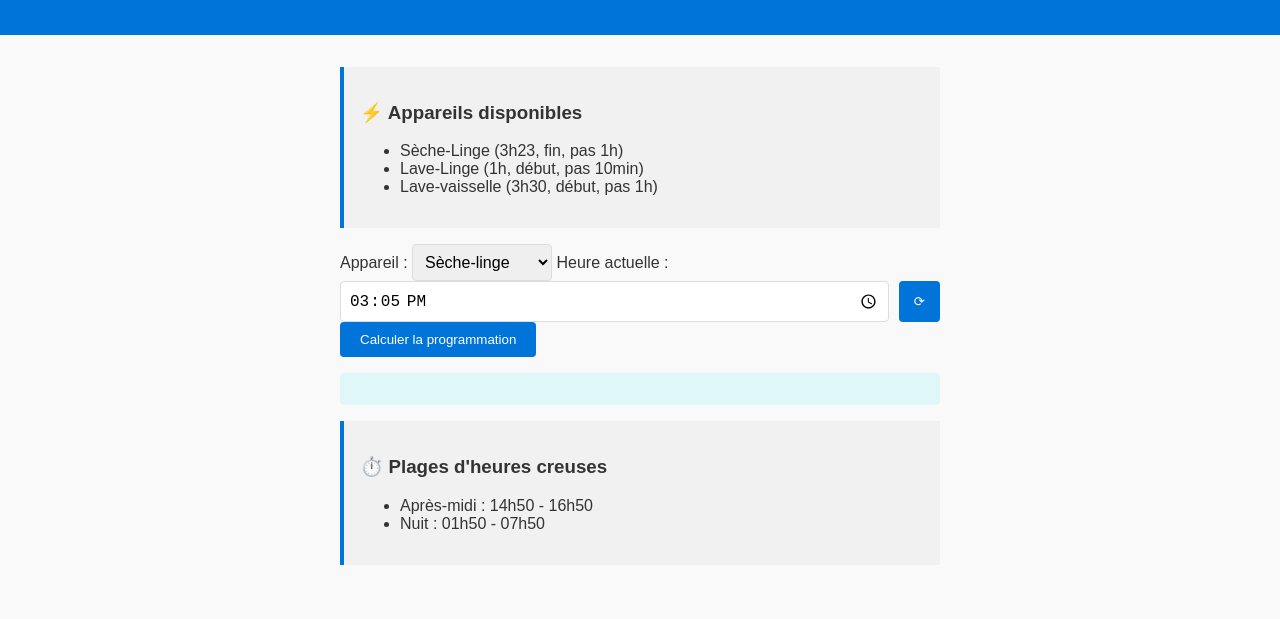
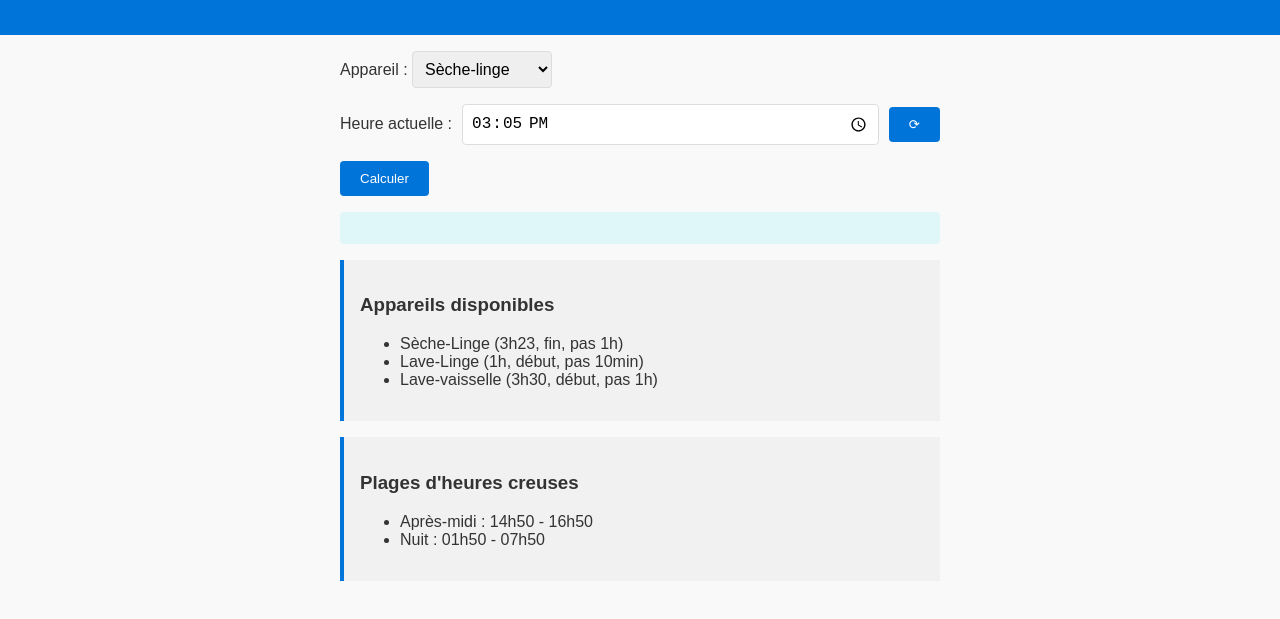
Before and after one commit to alex3890/heures-creuses, a plain HTML site: page index.html in a window 1280 px wide. Shown: the part 77-696 px from the top of the page. Drawn offline with Linux system fonts and the light colour scheme.

Commit message:
Update index.html

```diff
--- a/index.html
+++ b/index.html
@@ -4,6 +4,7 @@
     <title>Optimisation Heures Creuses</title>
     <link rel="stylesheet" href="style.css">
     <meta charset="UTF-8">
+	<meta name="viewport" content="width=device-width, initial-scale=1.0, viewport-fit=cover, maximum-scale=1.0">
 </head>
 <body>
     <header>
@@ -11,15 +12,6 @@
     </header>
 
     <main>
-		<div class="form-group">
-			<div class="hc-info">
-				<h3>⚡ Appareils disponibles</h3>
-				<ul>
-					<li>Sèche-Linge (3h23, fin, pas 1h)</li>
-					<li>Lave-Linge (1h, début, pas 10min)</li>
-					<li>Lave-vaisselle (3h30, début, pas 1h)</li>
-				</ul>
-			</div>
 
         <label for="appareil">Appareil :</label>
         <select id="appareil">
@@ -28,19 +20,26 @@
             <option value="lave-vaisselle">Lave-vaisselle</option>
         </select>
 
+        <div style="display: flex; align-items: center; gap: 10px; margin-top: 1rem;">
             <label for="horaire">Heure actuelle :</label>
-			<div style="display: flex; gap: 10px;">
-				<input type="time" id="horaire" style="flex:1;">
-				<button type="button" onclick="updateHeureActuelle()" style="width: auto; padding: 0 15px;">⟳</button>
+            <input type="time" id="horaire" style="flex: 1;">
+            <button type="button" onclick="updateHeureActuelle()" title="Actualiser l'heure">⟳</button>
         </div>
 
-			<button id="btn-calculer">Calculer la programmation</button>
-		</div>
-
+        <button id="btn-calculer" style="margin-top: 1rem;">Calculer</button>
         <div id="resultat"></div>
 
 		<div class="hc-info">
-			<h3>⏱️ Plages d'heures creuses</h3>
+            <h3>Appareils disponibles</h3>
+            <ul>
+                <li>Sèche-Linge (3h23, fin, pas 1h)</li>
+                <li>Lave-Linge (1h, début, pas 10min)</li>
+                <li>Lave-vaisselle (3h30, début, pas 1h)</li>
+            </ul>
+        </div>
+
+        <div class="hc-info">
+            <h3>Plages d'heures creuses</h3>
             <ul>
                 <li>Après-midi : 14h50 - 16h50</li>
                 <li>Nuit : 01h50 - 07h50</li>
@@ -48,7 +47,6 @@
         </div>
     </main>
 
-
     <script src="script.js"></script>
 </body>
 </html>
```
Lines whose indentation alone changed are shown as unchanged.
